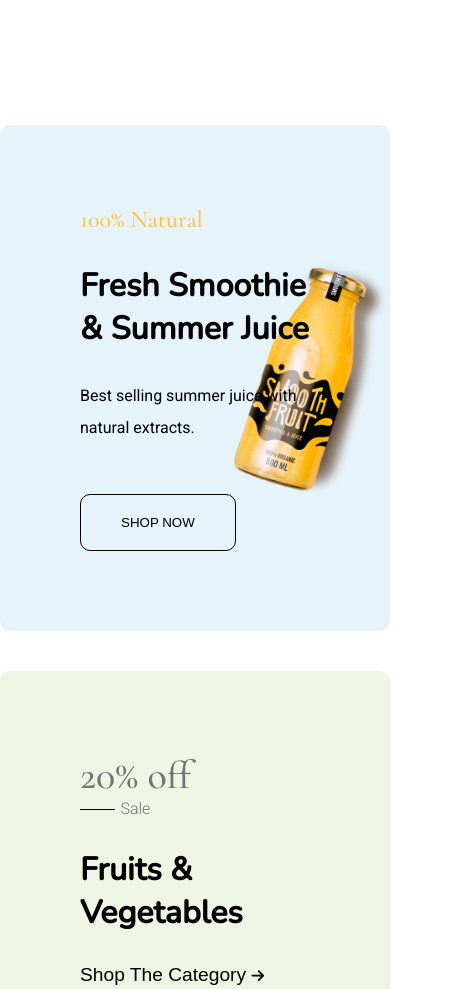
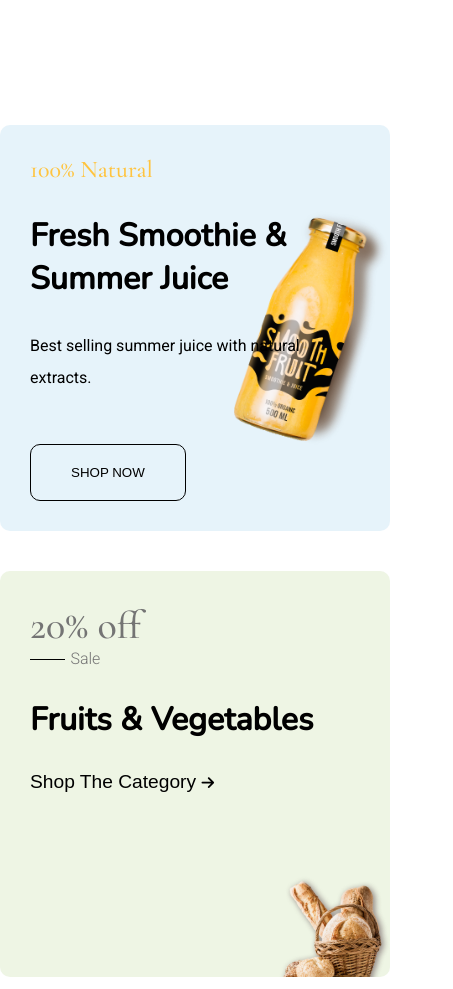
Before and after one commit to shohqadamm/foodmart, a plain HTML site: page index.html in a window 390 px wide. Shown: the part 620-1609 px from the top of the page, 453 px wide, since content can reach past the window. Drawn offline with nearby package versions, Linux system fonts and the light colour scheme.

Commit message:
fix: some bugs

```diff
--- a/assets/css/style.css
+++ b/assets/css/style.css
@@ -760,8 +760,8 @@ hr {
     display: block;
     margin: 0 20px;
    }
-   .discounts-inner .discount-item-one,  .discounts-inner .discount-item-two, .discounts-inner .discount-item-one {
-    padding: 50px
+   .showcase-inner>div, .contact .container, .discounts-inner .discount-item-one,  .discounts-inner .discount-item-two, .discounts-inner .discount-item-one {
+    padding: 30px
    }
 .footer .container .footer-bottom {
     flex-direction: column;
@@ -797,6 +797,9 @@ hr {
 
     .articles-item{
         text-align: center;
+    }
+    .articles-item img{
+        width: 100%;
     }
     .articles-item .article-time{
         justify-content: center;
```
